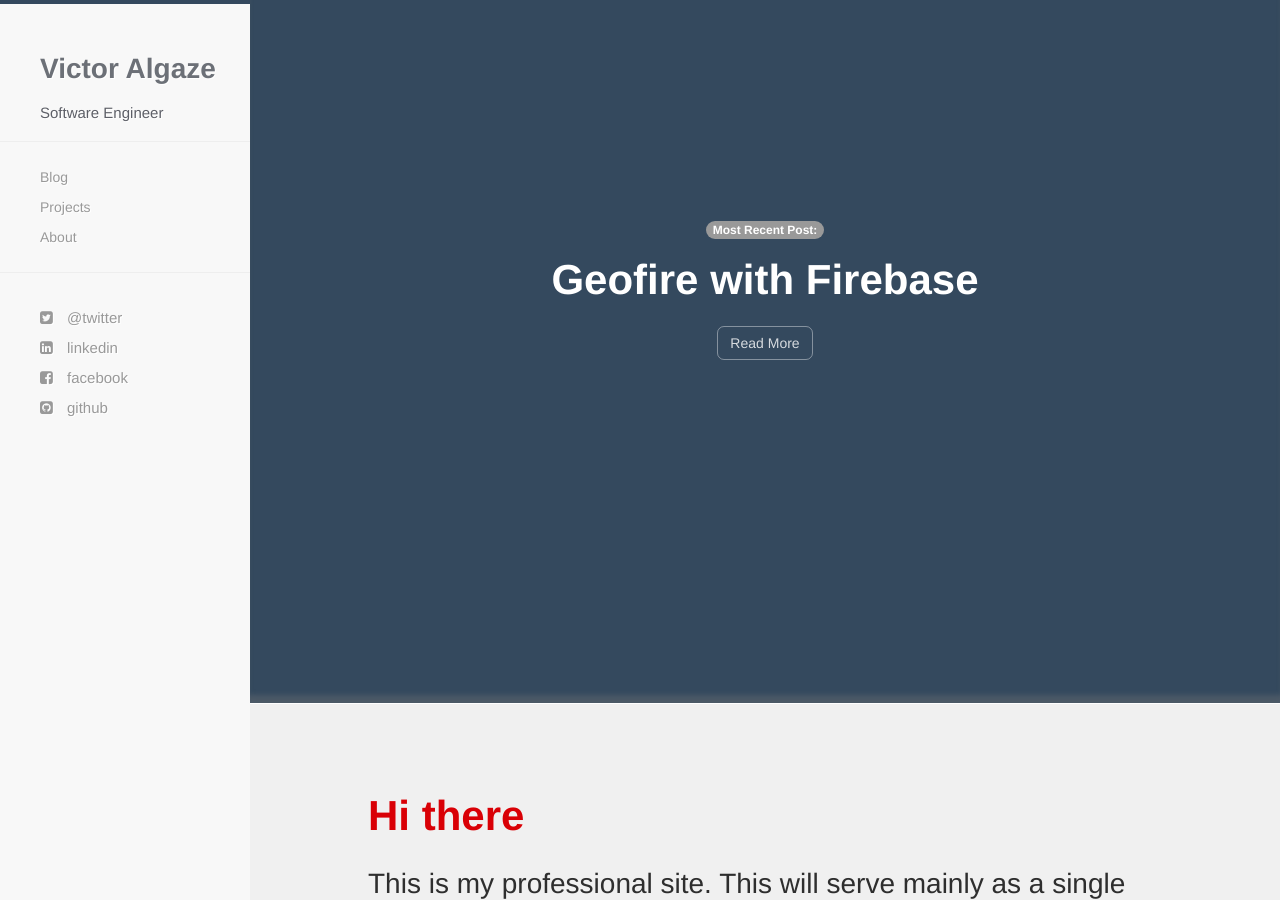
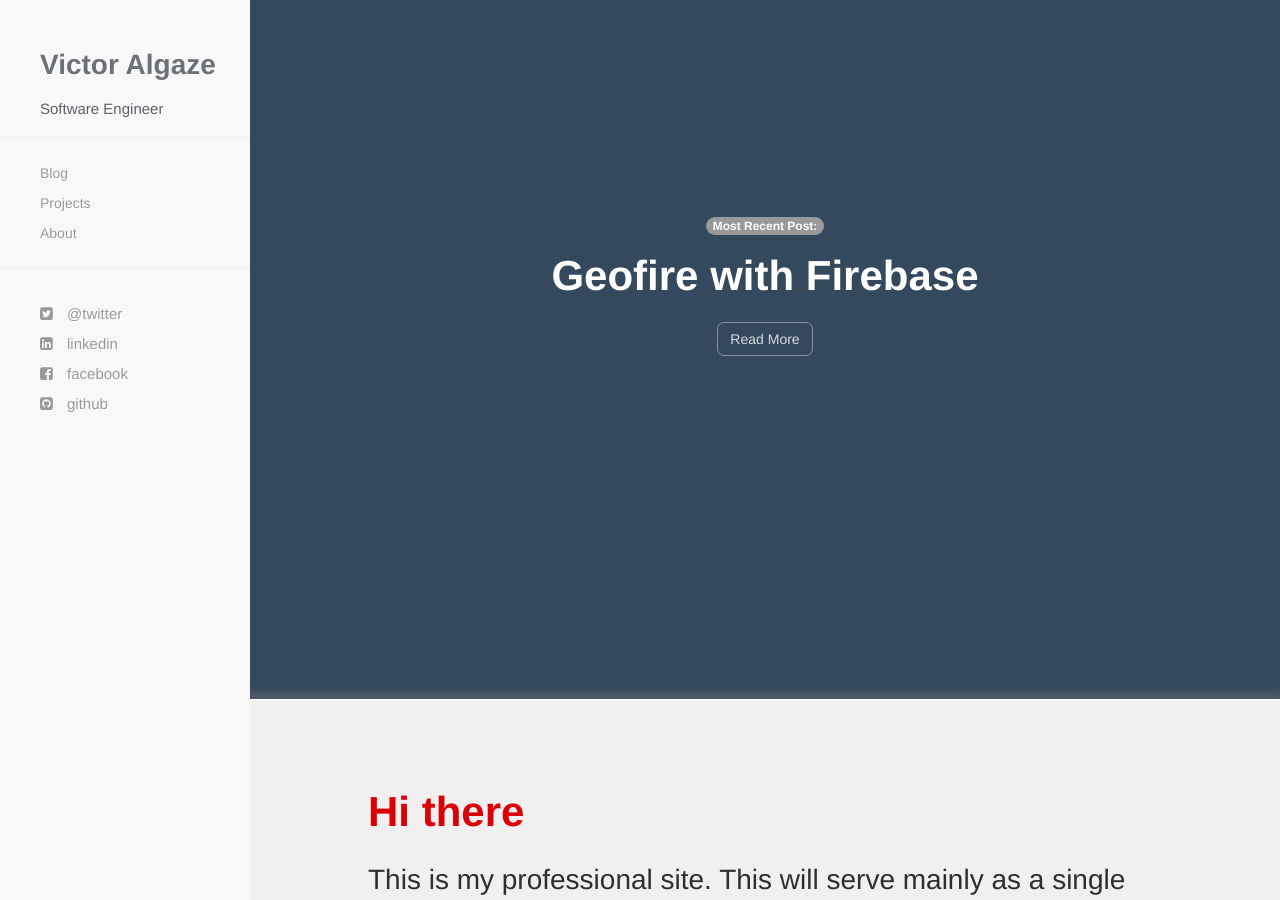
Before and after one commit to valgaze/valgaze.github.io, a Jekyll site: the page built from index.html, in a window 1280 px wide and 900 px high. Built offline with Jekyll 4.4.1, drawn with Linux system fonts in a browser that asks for light colours; nearby versions of some CDN libraries; Markdown is read by kramdown in place of the engine named in the settings.

Commit message:
(fix) Remove top border of pages and navbar

```diff
--- a/css/hc.css
+++ b/css/hc.css
@@ -6,8 +6,7 @@ body
   color:#2c3e50;
   background-color:#f0f0f0;
   width:100%;
-  border-top:solid #34495e;
-  border-width:4px
+
 }
 
 h1,h2,h3,h4,h5,h6
@@ -97,10 +96,7 @@ p
   height:100%;
   overflow-y:auto;
   z-index:1000;
-  margin-top:-4px;
-  border-top:solid #34495e;
   transition:all .4s ease 0;
-  border-width:4px
 }
 
 .sidebar-nav
```
